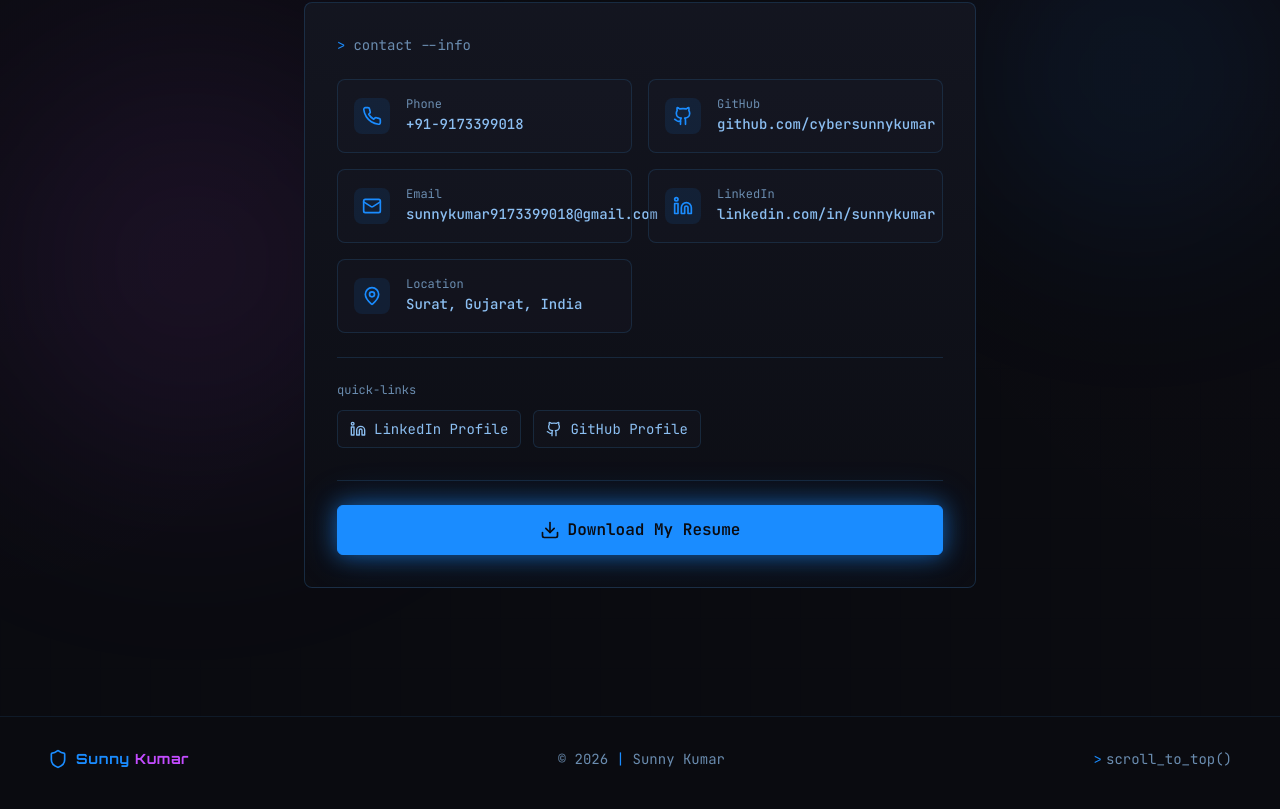
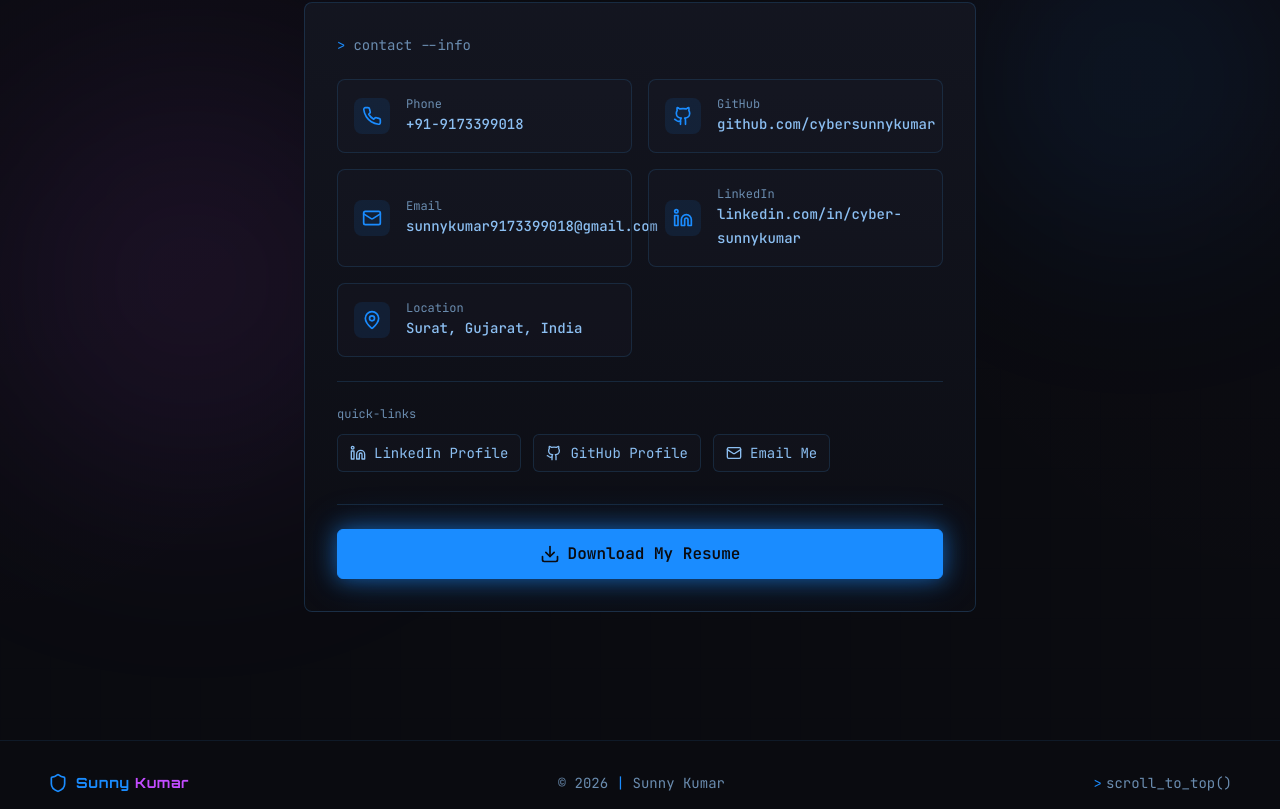
Before and after one commit to cybersunnykumar/Sunny-Portfolio, a React (Vite) app: page / in a window 1280 px wide. Shown: the part 5081-5890 px from the top of the page. Built offline with nearby package versions, Linux system fonts and the light colour scheme.

Commit message:
Update LinkedIn URL and add direct email quick link

```diff
--- a/src/components/ContactSection.tsx
+++ b/src/components/ContactSection.tsx
@@ -23,8 +23,8 @@ const ContactSection = () => {
     {
       icon: Linkedin,
       label: 'LinkedIn',
-      value: 'linkedin.com/in/sunnykumar',
-      href: 'https://www.linkedin.com/in/sunnykumar',
+      value: 'linkedin.com/in/cyber-sunnykumar',
+      href: 'https://www.linkedin.com/in/cyber-sunnykumar/',
     },
     {
       icon: MapPin,
@@ -99,7 +99,7 @@ const ContactSection = () => {
               <p className="text-xs text-muted-foreground font-mono mb-3">quick-links</p>
               <div className="flex flex-wrap gap-3">
                 <a
-                  href="https://www.linkedin.com/in/sunnykumar"
+                  href="https://www.linkedin.com/in/cyber-sunnykumar/"
                   target="_blank"
                   rel="noopener noreferrer"
                   className="inline-flex items-center gap-2 px-3 py-2 rounded-md border border-border/50 bg-muted/20 text-card-foreground text-sm hover:border-primary/50 hover:text-primary hover:bg-primary/5 transition-all"
@@ -115,6 +115,13 @@ const ContactSection = () => {
                 >
                   <Github className="w-4 h-4" />
                   GitHub Profile
+                </a>
+                <a
+                  href="mailto:sunnykumar9173399018@gmail.com"
+                  className="inline-flex items-center gap-2 px-3 py-2 rounded-md border border-border/50 bg-muted/20 text-card-foreground text-sm hover:border-primary/50 hover:text-primary hover:bg-primary/5 transition-all"
+                >
+                  <Mail className="w-4 h-4" />
+                  Email Me
                 </a>
               </div>
             </div>
--- a/src/components/HeroSection.tsx
+++ b/src/components/HeroSection.tsx
@@ -79,7 +79,7 @@ const HeroSection = () => {
           {/* Social Links */}
           <div className="flex items-center justify-center gap-6 opacity-0 animate-fade-in-up animation-delay-800">
             <a
-              href="https://www.linkedin.com/in/sunnykumar"
+              href="https://www.linkedin.com/in/cyber-sunnykumar/"
               target="_blank"
               rel="noopener noreferrer"
               className="p-3 rounded-lg border border-border/50 bg-muted/30 text-muted-foreground hover:text-primary hover:border-primary/50 hover:bg-primary/10 transition-all duration-300 group"
```
